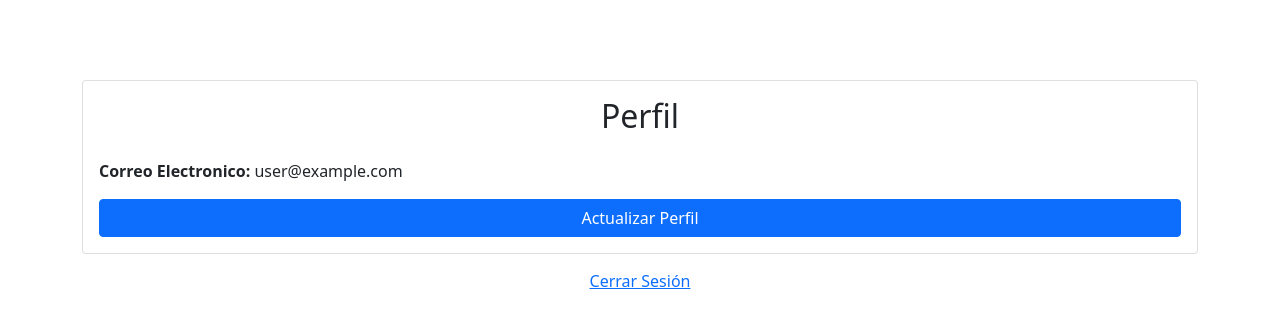
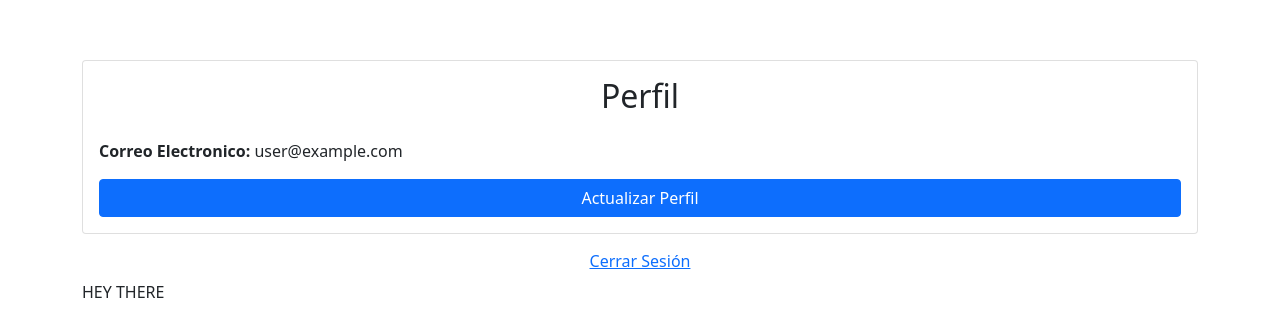
Before and after one commit to BernardoAguayoOrtega/ads-react-portal, a React (Create React App) app: page / in a window 1280 px wide. Shown: the part 210-546 px from the top of the page. Built offline with nearby package versions, Linux system fonts and the light colour scheme; no server answers; sample sign-in values are in the browser's storage.

Commit message:
success PrivateRoute

```diff
--- a/src/components/App.js
+++ b/src/components/App.js
@@ -5,6 +5,7 @@ import { AuthProvider } from '../contexts/AuthContext';
 import { BrowserRouter as Router, Switch, Route } from 'react-router-dom';
 import Dashboard from './Dashboard';
 import Login from './Login';
+import PrivateRoute from './PrivateRoute';
 
 
 
@@ -15,7 +16,7 @@ function App() {
           <Router>
             <AuthProvider>
               <Switch>
-                <Route exact path="/" component={Dashboard}/>
+                <PrivateRoute exact path="/" component={Dashboard}/>
                 <Route path="/signup" component={Signup} />
                 <Route path="/login" component={Login} />
               </Switch>
--- a/src/components/Dashboard.js
+++ b/src/components/Dashboard.js
@@ -1,14 +1,22 @@
 import React, { useState } from 'react';
 import { Card, Button, Alert } from 'react-bootstrap';
 import { useAuth } from '../contexts/AuthContext';
-import { Link } from 'react-router-dom';
+import { Link, useHistory } from 'react-router-dom';
 
 export default function Dashboard() {
     const [error, setError ] = useState("");
-    const { currentUser }= useAuth();
+    const { currentUser, logout }= useAuth();
+    const history = useHistory();
 
-    function handleLogout(){
+    async function handleLogout(){
+        setError('')
 
+        try{
+            await logout()
+            history.push('/login')
+        }catch{
+            setError('Problemas al cerrar sesión')
+        }
     }
     return (
         <>
@@ -23,6 +31,7 @@ export default function Dashboard() {
                 <div className="w-100 text-center mt-2">
                     <Button variant="link" onClick={handleLogout}>Cerrar Sesión</Button>
                 </div>
+                <p>HEY THERE</p>
         </>
     )
 }
--- /dev/null
+++ b/src/components/PrivateRoute.js
@@ -0,0 +1,19 @@
+import React from 'react';
+import { Route, Redirect } from 'react-router-dom';
+import { useAuth } from '../contexts/AuthContext';
+
+export default function PrivateRoute({ component: Component, ...rest }
+    ) {
+
+        const { currentUser } = useAuth()
+
+    return (
+        <Route
+            {...rest}
+            render={props =>{
+                return currentUser ? <Component {...props}/> : <Redirect to="/login" />
+            }}
+        >
+        </Route>
+    )
+}
--- a/src/contexts/AuthContext.js
+++ b/src/contexts/AuthContext.js
@@ -19,6 +19,10 @@ export function AuthProvider({ children  }) {
         return auth.signInWithEmailAndPassword(email, password)
     }
 
+    function logout(){
+        return auth.signOut()
+    }
+
     useEffect(() =>{
         const unsubscribe = auth.onAuthStateChanged(user =>{
             setCurrentUser(user)
@@ -32,7 +36,8 @@ export function AuthProvider({ children  }) {
     const value = {
         currentUser,
         login,
-        signup
+        signup,
+        logout
     }
 
     return (
```
